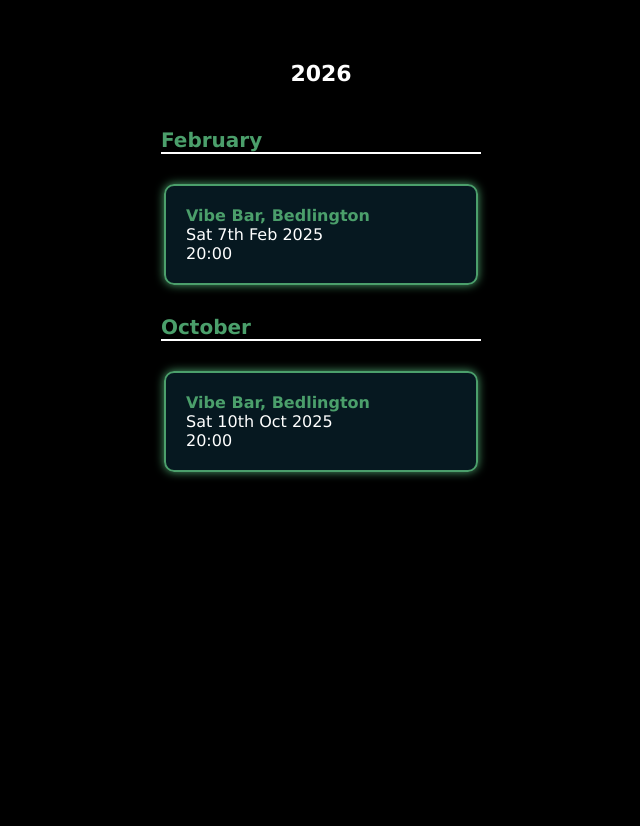
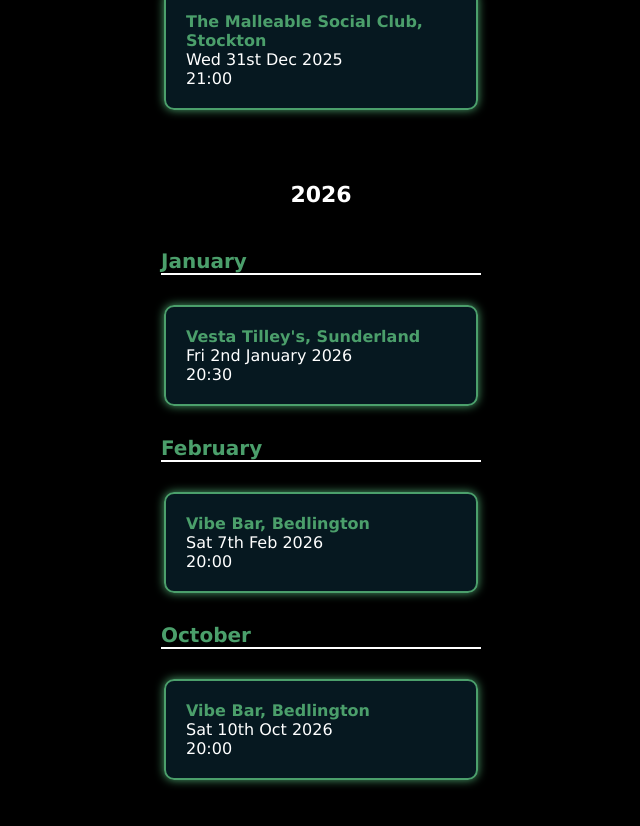
Before and after one commit to RossHGitHub/soundwalkBand, a website built with webpack: page dist/pages/gigs.html in a window 1280 px wide. Shown: the part 3910-4736 px from the top of the page, without its empty margins (319-959 px from the left). Before the commit the page ends 4478 px from the top, so only its background shows below. Built offline with nearby package versions, Linux system fonts and the light colour scheme.

Commit message:
Updated gigs

```diff
--- a/dist/pages/gigs.html
+++ b/dist/pages/gigs.html
@@ -90,8 +90,13 @@
     </div>
     <div class="gigItem">
       <div class="venueHolder">Benedictine Social Centre, Cramlington</div>
-      <div>20th Sept 2025</div>
+      <div>Sat 20th Sept 2025</div>
       <div>21:00</div>
+    </div>
+    <div class="gigItem">
+      <div class="venueHolder">These Things Happen, Roker</div>
+      <div>Fri 26th Sept 2025</div>
+      <div>20:30</div>
     </div>
     <p class="showMonth">October</p>
     <div class="gigItem">
@@ -147,16 +152,22 @@
       <div>21:00</div>
     </div>
     <p class="showYear">2026</p>
+     <p class="showMonth">January</p>
+    <div class="gigItem">
+      <div class="venueHolder">Vesta Tilley's, Sunderland</div>
+      <div>Fri 2nd January 2026</div>
+      <div>20:30</div>
+    </div>
     <p class="showMonth">February</p>
     <div class="gigItem">
       <div class="venueHolder">Vibe Bar, Bedlington</div>
-      <div>Sat 7th Feb 2025</div>
+      <div>Sat 7th Feb 2026</div>
       <div>20:00</div>
     </div>
     <p class="showMonth">October</p>
     <div class="gigItem">
       <div class="venueHolder">Vibe Bar, Bedlington</div>
-      <div>Sat 10th Oct 2025</div>
+      <div>Sat 10th Oct 2026</div>
       <div>20:00</div>
     </div>
     <br>
```
